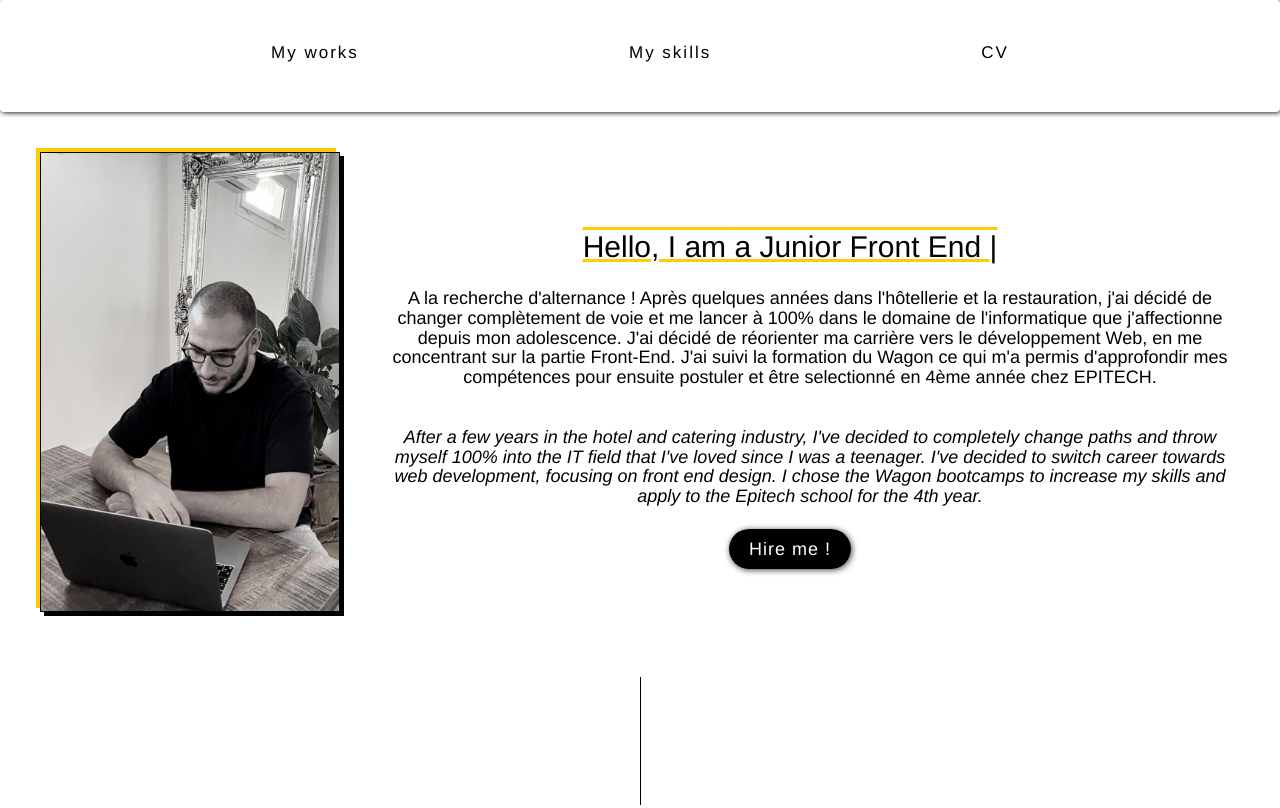
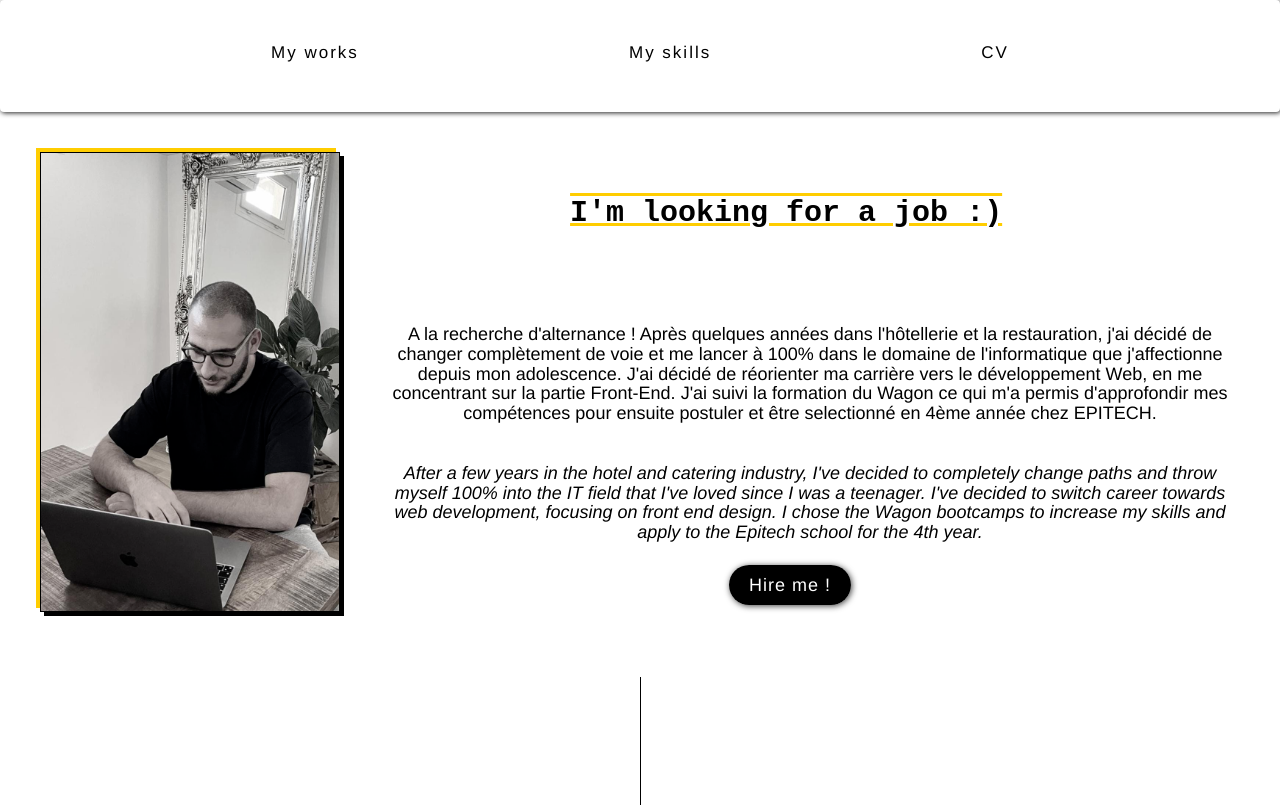
Before and after one commit to ThomaSneazy/profile, a website: page index.html in a window 1280 px wide. Shown: the top 808 px of the page. Drawn offline with nearby package versions, Linux system fonts and the light colour scheme.

Commit message:
add font h3

```diff
--- a/index.html
+++ b/index.html
@@ -31,7 +31,7 @@
               </div>
 
               <div class="small_para">
-                <p>Hello, I am <span class="type"></span></p>
+                <p><span class="type"></span></p><br><br><br>
 
                 <h3>
                   A la recherche d'alternance !
@@ -124,9 +124,10 @@
         <script src="./javascript/script.js"></script>
         <script>
           var typed = new Typed('.type', {
-            strings: ['Thomas !',
-            'a Junior Front End Developer',
-            'a Junior Designer',
+            strings: ["Hello, I'm Thomas !",
+            "I'm looking for a job :)",
+            'Hello, I am a Front End Developer',
+            'Hello, I am a Junior Designer',
           ],
             typeSpeed: 50,
             backSpeed: 50,
--- a/style.css
+++ b/style.css
@@ -217,6 +217,11 @@ section{
   text-decoration: none;
   list-style-type: none;
   display: flex;
+}
+
+.type{
+  font-family: 'Courier New', Courier, monospace;
+  font-weight: 600;
 }
 
 ul{
```
